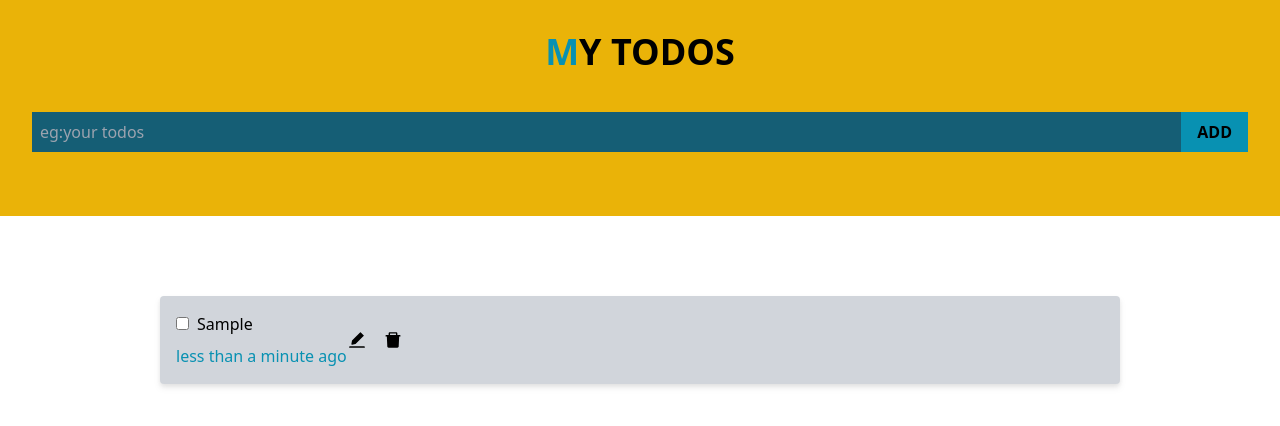
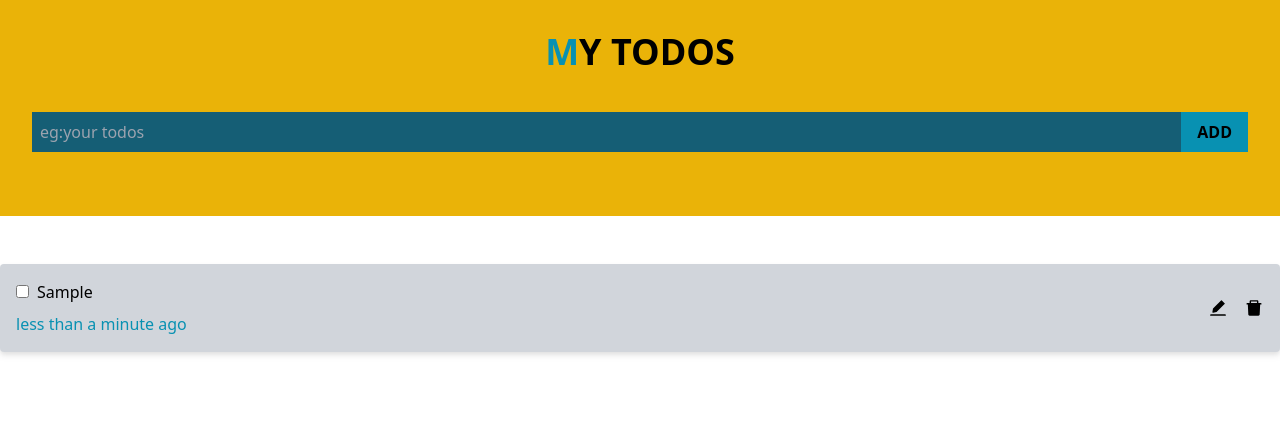
Before and after one commit to imtowhidulislam/ReactToDo, a React (Create React App) app: page / in a window 1280 px wide. Both pictures are taken after typing "Sample" into the empty fields and a click on the button "ADD". Shown: the top 426 px of the page. Built offline with nearby package versions, Linux system fonts and the light colour scheme.

Commit message:
all changes has been updated

```diff
--- a/src/components/SingleTodo.js
+++ b/src/components/SingleTodo.js
@@ -5,15 +5,11 @@ import Todos from './Todos';
 
 const SingleTodo = () => {
     const [todo , setTodo] = useState("");
-    const [search, setSearch] = useState("");
     const [isDone, setIsDone] = useState(false);
-    const [check, setCheck] = useState(0);
     const [mytodo, setMytodo] = useState([]);
     const [edited , setEdited] = useState(0);
 
-    const searchChange = (e) => {
-        console.log('searching todo');
-    }
+
     const todoChange = (e) =>{
         const {value} = e.target;
         setTodo(value)
@@ -36,12 +32,12 @@ const SingleTodo = () => {
             setTodo("")
         }
     }
-    // ! Delete Todo:
+    // ! Delete Todo:::
     const deleteTodo = (id) => {
         setMytodo(remTodo => remTodo.filter(toodo => toodo.id !== id))
     }
 
-    // ? Edit Todo:
+    // ? Edit Todo:::
     const editTodo = (id) => {
         const a = mytodo.find(to => to.id === id);
         const {todo:edittodo , id: editId} = a
@@ -49,12 +45,13 @@ const SingleTodo = () => {
         setTodo(edittodo)
     }
 
-    // ? HandleCheck
+    // ? HandleCheck Button:::
     const handleCheck = (ckId) => {
         const doneTodo = mytodo.map(ct => ct.id === ckId ? (ct = {...ct,isDone:!ct.isDone}):ct)
         setMytodo(doneTodo)
     }
 
+    // ! Fetching the todo data  form the LocalStorage and saving into the mytodo array.
     useEffect(() => {
         const localTodo = JSON.parse(localStorage.getItem('todo'))
         if(localTodo) {
@@ -62,6 +59,7 @@ const SingleTodo = () => {
         }
     },[])
 
+    // ? Saving the todos date to the LocalStorage:::
     useEffect(() => {
         localStorage.setItem('todo', JSON.stringify(mytodo));
         console.log(mytodo);
@@ -78,9 +76,7 @@ const SingleTodo = () => {
                 </div>
             </form>
         </div>
-
-
-    <div className='my-16 w-full grid grid-cols-grid-col place-items-center max-w-7xl'>
+        <div className='pt-8 w-full px-8 lg:px-0 grid grid-cols-grid-col gap-4 place-items-center max-w-7xl'>
             {
                 mytodo.map(todoo => {
                     const {id, todo, isDone, createdAt} = todoo;
@@ -90,7 +86,6 @@ const SingleTodo = () => {
                 })
             }
         </div>
-
     </div>
   )
 }
--- a/src/components/Todos.js
+++ b/src/components/Todos.js
@@ -2,8 +2,8 @@ import React from 'react'
 
 const Todos = ({isDone, todo, id, AiFillDelete, AiFillEdit , editTodo, deleteTodo , handleCheck, formatDistanceToNow, createdAt}) => {
   return (
-        <div className='mt-4 w-3/4' key={id}>
-            <div className='flex bg-gray-300 p-4 rounded drop-shadow-md'>
+        <div className='mt-4 w-full' key={id}>
+            <div className='flex justify-between bg-gray-300 p-4 rounded drop-shadow-md'>
                 <div>
                 <p className={isDone ? 'mr-4 break-words capitalize line-through' : 'mr-4 break-words capitalize'}><span className='mr-2'>
                     <input type="checkbox" id='checkbox' onChange={() => handleCheck(id)} />
--- a/tailwind.config.js
+++ b/tailwind.config.js
@@ -4,7 +4,7 @@ module.exports = {
   theme: {
     extend: {
       gridTemplateColumns:{
-        'grid-col' : "repeat(auto-fit, minmax(22rem, 1fr))",
+        'grid-col' : "repeat(auto-fit, minmax(18rem, 1fr))",
       }
     },
   },
```
Lines whose indentation alone changed are shown as unchanged.
